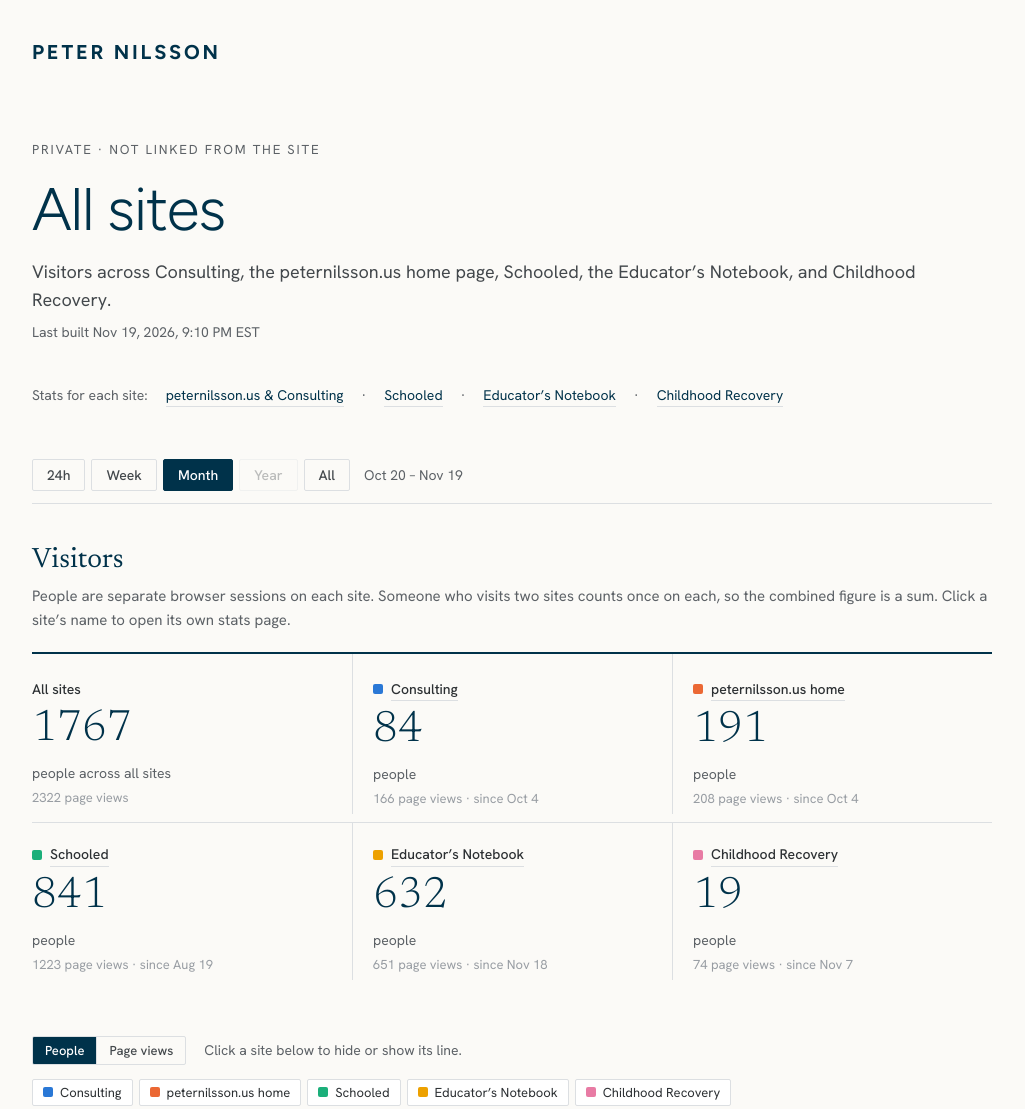
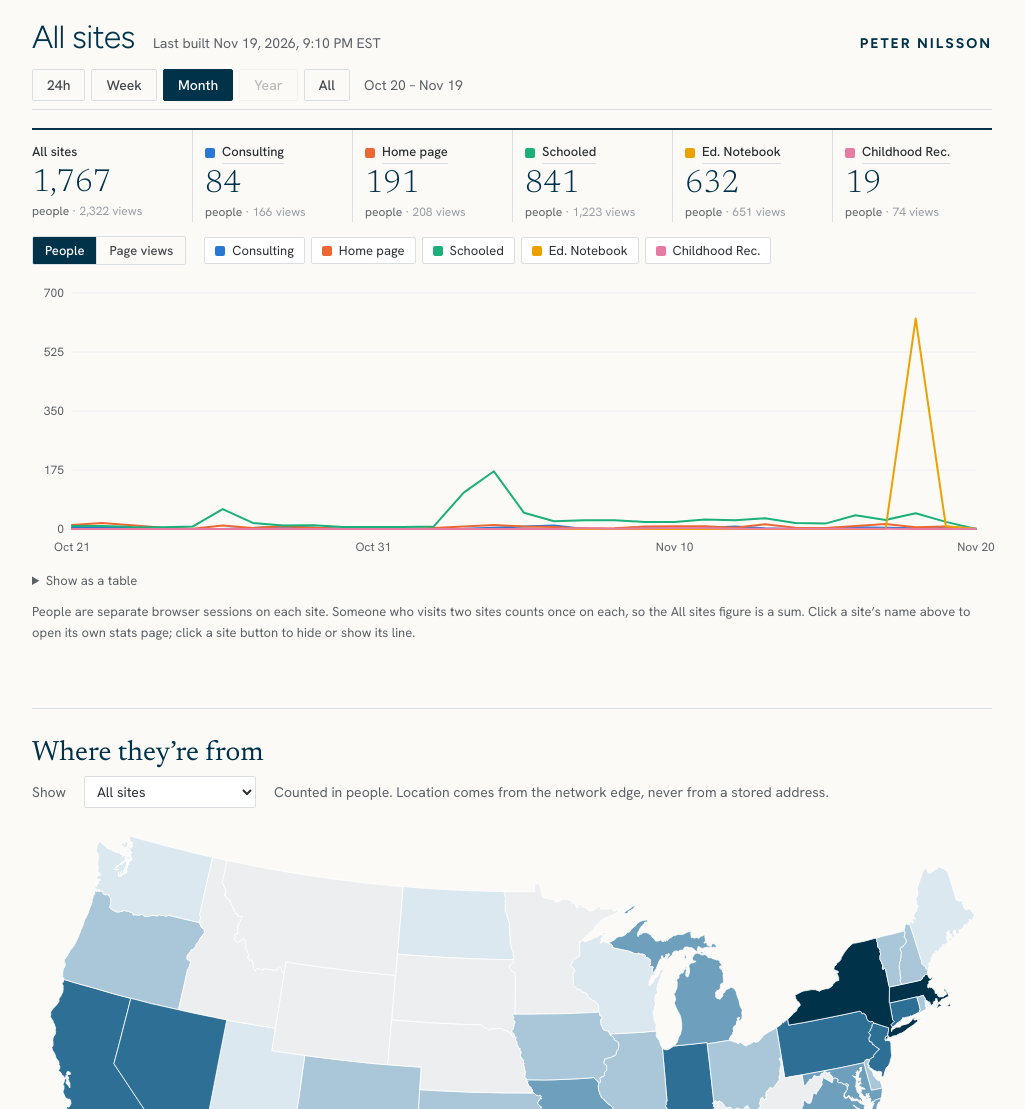
Before and after one commit to pbnilsson/peternilsson.us, a plain HTML site: page stats/index.html in a window 1280 px wide. Shown: the top 1109 px of the page, without its empty margins (128-1153 px from the left). Drawn offline with Linux system fonts and the light colour scheme.

Commit message:
All-sites stats: compact header and one-row tiles so the chart shows above the fold
Title, build stamp and brand share one line; six visitor tiles fit one row
with short site names (full name on hover); metric switch and line toggles
share a row; explanatory note, site list and stats links move below.

Co-Authored-By: Claude Opus 5.5 <noreply@anthropic.com>
Claude-Session: https://claude.ai/code/session_01PJ9GDmd7fcXJwQFF7yCr27

```diff
--- a/stats/index.html
+++ b/stats/index.html
@@ -21,7 +21,7 @@
   }
   *{box-sizing:border-box;}
   body{background:var(--bg);color:var(--ink2);font-family:'Hanken Grotesk',system-ui,Helvetica,sans-serif;
-       line-height:1.6;margin:0;padding:36px 24px 96px;}
+       line-height:1.6;margin:0;padding:20px 24px 96px;}
   .wrap{max-width:960px;margin:0 auto;}
   a{color:var(--navy);}
   a:focus-visible,button:focus-visible{outline:2px solid var(--s1);outline-offset:3px;}
@@ -115,29 +115,39 @@
   .empty code{font-size:14px;background:var(--rule2);padding:1px 6px;border-radius:2px;}
   .foot{margin-top:72px;padding-top:24px;border-top:1px solid var(--rule);font-size:14px;color:var(--muted);}
   /* ---- all-sites additions ---- */
+  /* compact header: title, build stamp and brand on one line so the chart sits above the fold */
+  .head{display:flex;align-items:baseline;flex-wrap:wrap;gap:4px 18px;margin:0 0 6px;}
+  .head h1{font-size:32px;margin:0;}
+  .head .stamp{margin:0;}
+  .head .brand{margin:0 0 0 auto;font-size:14px;}
+  .rangebar{margin-bottom:18px;padding:8px 0;}
   #visitors{border-top:0;padding-top:0;}
+  #visitors .note.after{font-size:13px;margin:10px 0 0;}
   .sitelinks{display:flex;flex-wrap:wrap;gap:6px 18px;margin:0 0 40px;font-size:14px;color:var(--muted);}
   .sitelinks a{color:var(--navy);text-decoration:none;border-bottom:1px solid var(--rule);}
   .sitelinks a:hover{border-color:var(--navy);}
-  .tiles.sites{grid-template-columns:repeat(3,1fr);row-gap:8px;}
-  .tiles.sites .tile:nth-child(3n+1){padding-left:0;border-left:0;}
-  .tiles.sites .tile:nth-child(n+4){border-top:1px solid var(--rule);padding-top:20px;}
-  .tile-k{display:flex;align-items:center;gap:8px;font-size:14px;color:var(--ink);font-weight:500;margin-bottom:8px;}
+  .tiles.sites{grid-template-columns:repeat(6,minmax(0,1fr));margin-bottom:14px;}
+  .tiles.sites .tile{padding:12px 10px 2px 0;}
+  .tiles.sites .tile + .tile{padding-left:12px;}
+  .tile-k{display:flex;align-items:center;gap:7px;font-size:13px;color:var(--ink);font-weight:500;margin-bottom:4px;
+          white-space:nowrap;overflow:hidden;text-overflow:ellipsis;}
   .tile-k i{width:10px;height:10px;border-radius:2px;display:inline-block;flex:none;}
   .tile-k a{color:inherit;text-decoration:none;border-bottom:1px solid var(--rule);}
   .tile-k a:hover{border-color:var(--navy);}
-  .tile .tile-n{font-size:44px;}
-  .tile-s{font-size:13px;color:var(--faint);margin-top:4px;}
+  .tile .tile-n{font-size:32px;}
+  .tiles.sites .tile-l{font-size:12px;margin-top:4px;line-height:1.35;}
+  .tile-l .v{color:var(--faint);}
   @media(max-width:680px){
-    .tiles.sites{grid-template-columns:repeat(2,1fr);}
-    .tiles.sites .tile{padding-left:0 !important;border-left:0 !important;}
+    .tiles.sites{grid-template-columns:repeat(3,minmax(0,1fr));row-gap:6px;}
+    .tiles.sites .tile:nth-child(3n+1){padding-left:0;border-left:0;}
+    .head .brand{display:none;}
   }
   .toolbar{display:flex;flex-wrap:wrap;align-items:center;gap:10px 18px;margin:0 0 14px;font-size:14px;color:var(--muted);}
   .seg{display:inline-flex;border:1px solid var(--rule);border-radius:2px;overflow:hidden;}
   .seg button{font-family:inherit;font-size:13px;font-weight:500;background:transparent;border:0;color:var(--ink2);padding:5px 12px;cursor:pointer;}
   .seg button + button{border-left:1px solid var(--rule);}
   .seg button.on{background:var(--navy);color:#fff;}
-  .keys{display:flex;flex-wrap:wrap;gap:6px;margin:0 0 12px;}
+  .keys{display:flex;flex-wrap:wrap;gap:6px;margin:0;}
   .key{font-family:inherit;font-size:13px;color:var(--ink);background:var(--card);border:1px solid var(--rule);
        border-radius:2px;padding:4px 10px;cursor:pointer;display:inline-flex;align-items:center;gap:7px;}
   .key i{width:10px;height:10px;border-radius:2px;display:inline-block;}
@@ -159,13 +169,11 @@
 </head>
 <body>
 <div class="wrap">
-  <a class="brand" href="../">Peter Nilsson</a>
-
-  <p class="eyebrow">Private · not linked from the site</p>
-  <h1>All sites</h1>
-  <p class="sub">Visitors across Consulting, the peternilsson.us home page, Schooled, the Educator’s Notebook, and Childhood Recovery.</p>
-  <p class="stamp" id="stamp">Loading…</p>
-  <p class="sitelinks" id="sitelinks"></p>
+  <div class="head">
+    <h1>All sites</h1>
+    <p class="stamp" id="stamp">Loading…</p>
+    <a class="brand" href="../">Peter Nilsson</a>
+  </div>
 
   <div class="rangebar" id="rangebar" hidden>
     <div class="pills" id="pills" role="group" aria-label="Time range"></div>
@@ -173,15 +181,14 @@
   </div>
 
   <section id="visitors">
-    <h2>Visitors</h2>
-    <p class="note">People are separate browser sessions on each site. Someone who visits two sites counts once on each, so the combined figure is a sum. Click a site’s name to open its own stats page.</p>
+    <h2 class="sr-only" style="position:absolute;left:-9999px">Visitors</h2>
     <div id="tiles"></div>
     <div class="toolbar">
       <span class="seg" id="metric" role="group" aria-label="Measure"><button type="button" data-m="people">People</button><button type="button" data-m="views">Page views</button></span>
-      <span>Click a site below to hide or show its line.</span>
+      <div class="keys" id="keys" role="group" aria-label="Show or hide a site’s line"></div>
     </div>
-    <div class="keys" id="keys"></div>
     <div id="chart"></div>
+    <p class="note after">People are separate browser sessions on each site. Someone who visits two sites counts once on each, so the All sites figure is a sum. Click a site’s name above to open its own stats page; click a site button to hide or show its line.</p>
   </section>
 
   <section>
@@ -213,6 +220,8 @@
   </section>
 
   <p class="foot">
+    Private · not linked from the site. Covers Consulting, the peternilsson.us home page, Schooled, the Educator’s Notebook, and Childhood Recovery.<br>
+    <span id="sitelinks"></span><br>
     Built twice a day from each site’s own visit records — no cookies, IP addresses, or third-party trackers.<br>
     <a href="../">← Back to the site</a>
   </p>
@@ -309,30 +318,34 @@ var STATES = {"Alabama":"M647.9,492.4L651.8,491.5L652.9,491.7L648.9,492.6ZM641.6
   // ---- visitors: tiles + one chart, a line per site ------------------------
   function renderVisitors(r) {
     var t = '<div class="tiles sites">' +
-      tile(null, r.totals.people, "people across all sites", r.totals.views + " page views") +
+      tile(null, r.totals.people, r.totals.views, "") +
       r.sites.map(function (s) {
         var meta = SITE[s.key];
-        return tile(s.key, s.people, "people", s.views + " page views" +
-          (meta.since ? " · since " + dayLabel(meta.since) : ""));
+        return tile(s.key, s.people, s.views, meta.since ? "Tracking since " + dayLabel(meta.since) : "");
       }).join("") + "</div>";
     $("tiles").innerHTML = t;
     renderKeys();
     renderChart(r);
   }
 
-  function tile(key, n, label, small) {
+  // Shorter names for the narrow one-row tiles and the line toggles; full name stays in the tooltip.
+  var SHORT = { home: "Home page", ednotebook: "Ed. Notebook", childhood: "Childhood Rec." };
+  function short(k) { return SHORT[k] || SITE[k].name; }
+  function num(n) { return Number(n || 0).toLocaleString("en-US"); }
+  function tile(key, people, views, since) {
     var head = key
       ? '<div class="tile-k"><i style="background:' + COLORS[key] + '"></i>' +
-        (SITE[key].stats ? '<a href="' + esc(SITE[key].stats) + '" title="Open this site’s own stats page">' + esc(SITE[key].name) + "</a>" : esc(SITE[key].name)) + "</div>"
+        (SITE[key].stats ? '<a href="' + esc(SITE[key].stats) + '" title="' + esc(SITE[key].name) + ' — open its own stats page">' + esc(short(key)) + "</a>" : esc(short(key))) + "</div>"
       : '<div class="tile-k">All sites</div>';
-    return '<div class="tile">' + head + '<div class="tile-n">' + n + '</div><div class="tile-l">' + label +
-      '</div><div class="tile-s">' + small + "</div></div>";
+    return '<div class="tile"' + (since ? ' title="' + since + '"' : "") + ">" + head +
+      '<div class="tile-n">' + num(people) + '</div><div class="tile-l">people <span class="v">· ' + num(views) +
+      " views</span></div></div>";
   }
 
   function renderKeys() {
     $("keys").innerHTML = DATA.sites.map(function (s) {
       return '<button type="button" class="key' + (hidden[s.key] ? " off" : "") + '" data-k="' + s.key + '" aria-pressed="' +
-        (hidden[s.key] ? "false" : "true") + '"><i style="background:' + COLORS[s.key] + '"></i>' + esc(s.name) + "</button>";
+        (hidden[s.key] ? "false" : "true") + '" title="Hide or show ' + esc(s.name) + '"><i style="background:' + COLORS[s.key] + '"></i>' + esc(short(s.key)) + "</button>";
     }).join("");
     [].forEach.call($("keys").children, function (b) {
       b.onclick = function () {
```
